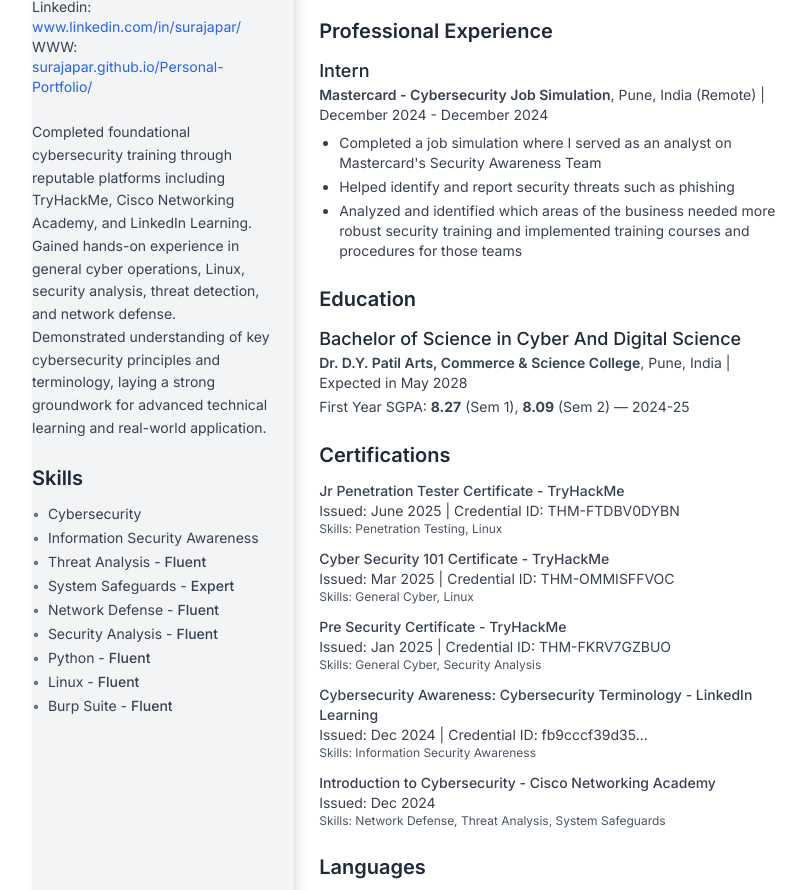
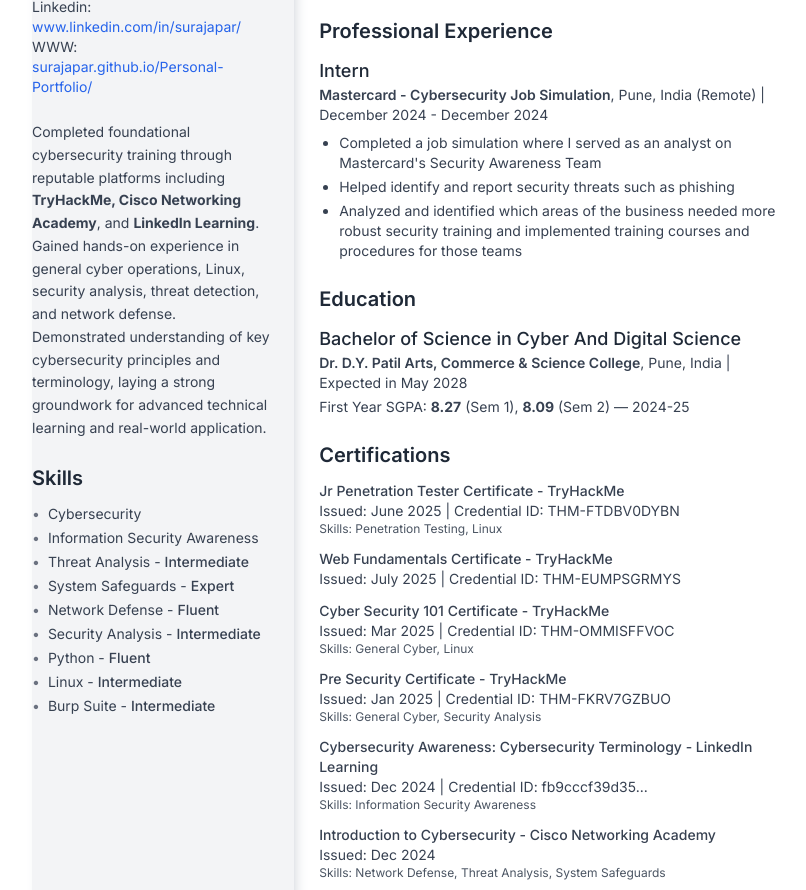
Before and after one commit to surajapar/Personal-Portfolio, a plain HTML site: page resume.html in a window 1280 px wide. Shown: the part 179-1069 px from the top of the page, without its empty margins (232-1038 px from the left). Drawn offline with nearby package versions, Linux system fonts and the light colour scheme.

Commit message:
resume update .pdf/.html

```diff
--- a/resume.html
+++ b/resume.html
@@ -51,7 +51,7 @@
 
             <div class="mb-6">
                 <p class="text-sm text-gray-700 leading-relaxed">
-                    Completed foundational cybersecurity training through reputable platforms including TryHackMe, Cisco Networking Academy, and LinkedIn Learning. Gained hands-on experience in general cyber operations, Linux, security analysis, threat detection, and network defense. Demonstrated understanding of key cybersecurity principles and terminology, laying a strong groundwork for advanced technical learning and real-world application.
+                    Completed foundational cybersecurity training through reputable platforms including <b>TryHackMe, Cisco Networking Academy</b>, and <b>LinkedIn Learning</b>. Gained hands-on experience in general cyber operations, Linux, security analysis, threat detection, and network defense. Demonstrated understanding of key cybersecurity principles and terminology, laying a strong groundwork for advanced technical learning and real-world application.
                 </p>
             </div>
 
@@ -59,13 +59,13 @@
             <ul class="list-none pl-0 text-sm text-gray-700">
                 <li class="mb-1 flex items-center"><span class="mr-2 text-gray-500">&bull;</span> Cybersecurity</li>
                 <li class="mb-1 flex items-center"><span class="mr-2 text-gray-500">&bull;</span> Information Security Awareness</li>
-                <li class="mb-1 flex items-center"><span class="mr-2 text-gray-500">&bull;</span> Threat Analysis - <span class="font-medium ml-1">Fluent</span></li>
+                <li class="mb-1 flex items-center"><span class="mr-2 text-gray-500">&bull;</span> Threat Analysis - <span class="font-medium ml-1">Intermediate</span></li>
                 <li class="mb-1 flex items-center"><span class="mr-2 text-gray-500">&bull;</span> System Safeguards - <span class="font-medium ml-1">Expert</span></li>
                 <li class="mb-1 flex items-center"><span class="mr-2 text-gray-500">&bull;</span> Network Defense - <span class="font-medium ml-1">Fluent</span></li>
-                <li class="mb-1 flex items-center"><span class="mr-2 text-gray-500">&bull;</span> Security Analysis - <span class="font-medium ml-1">Fluent</span></li>
+                <li class="mb-1 flex items-center"><span class="mr-2 text-gray-500">&bull;</span> Security Analysis - <span class="font-medium ml-1">Intermediate</span></li>
                 <li class="mb-1 flex items-center"><span class="mr-2 text-gray-500">&bull;</span> Python - <span class="font-medium ml-1">Fluent</span></li>
-                <li class="mb-1 flex items-center"><span class="mr-2 text-gray-500">&bull;</span> Linux - <span class="font-medium ml-1">Fluent</span></li>
-                <li class="mb-1 flex items-center"><span class="mr-2 text-gray-500">&bull;</span> Burp Suite - <span class="font-medium ml-1">Fluent</span></li>
+                <li class="mb-1 flex items-center"><span class="mr-2 text-gray-500">&bull;</span> Linux - <span class="font-medium ml-1">Intermediate</span></li>
+                <li class="mb-1 flex items-center"><span class="mr-2 text-gray-500">&bull;</span> Burp Suite - <span class="font-medium ml-1">Intermediate</span></li>
             </ul>
         </div>
 
@@ -109,6 +109,10 @@
                     <p class="text-xs text-gray-600">Skills: Penetration Testing, Linux</p>
                 </li>
                 <li class="mb-3">
+                    <p class="font-medium">Web Fundamentals Certificate - TryHackMe</p>
+                    <p>Issued: July 2025 | Credential ID: THM-EUMPSGRMYS</p>
+                </li>
+                <li class="mb-3">
                     <p class="font-medium">Cyber Security 101 Certificate - TryHackMe</p>
                     <p>Issued: Mar 2025 | Credential ID: THM-OMMISFFVOC</p>
                     <p class="text-xs text-gray-600">Skills: General Cyber, Linux</p>
```
Also changed, not shown: index.html (+16 -0 lines), 1 other file.
